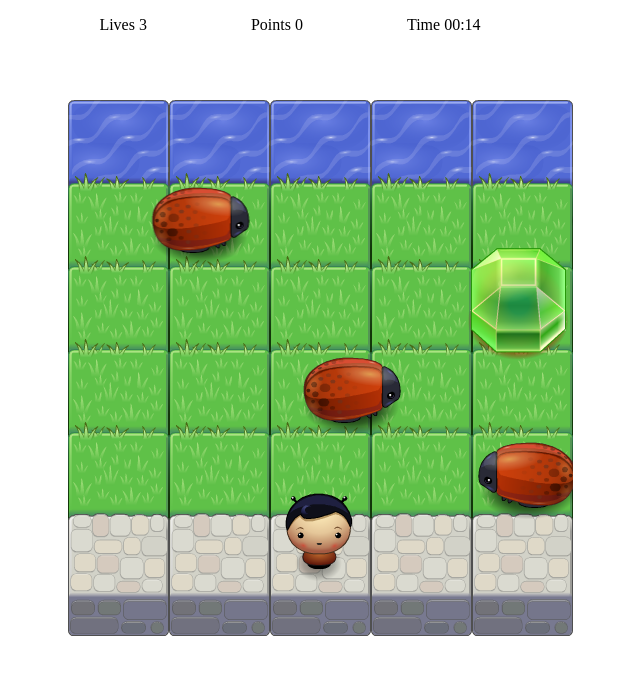
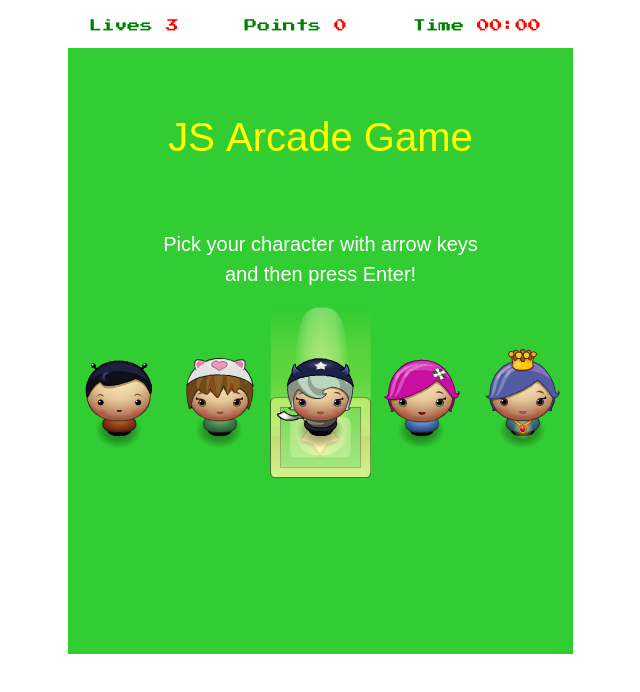
Before and after one commit to bearcub3/Udacity-FEND, a plain HTML site: page project-02-classic-arcade-game/index.html in a window 1280 px wide. Shown: the whole page, without its empty margins (320-960 px from the left). Drawn offline with Linux system fonts and the light colour scheme.

Commit message:
Final version of the game

```diff
--- a/project-02-classic-arcade-game/css/style.css
+++ b/project-02-classic-arcade-game/css/style.css
@@ -1,5 +1,8 @@
 body {
     text-align: center;
+    font-family: 'Press Start 2P', cursive;
+    font-size: 16px;
+    box-sizing: border-box;
 }
 
 ul {
@@ -8,5 +11,12 @@ ul {
 
 li {
     display: inline-block;
-    margin-right: 100px;
+    margin-right: 50px;
+    font-size: 0.8em;
+    color: green;
+    text-align: center;
 }
+
+li > span {
+    color: red;
+}
--- a/project-02-classic-arcade-game/index.html
+++ b/project-02-classic-arcade-game/index.html
@@ -4,13 +4,14 @@
     <meta charset="UTF-8">
     <title>Effective JavaScript: Frogger</title>
     <link rel="stylesheet" href="css/style.css">
+    <link href="https://fonts.googleapis.com/css?family=Press+Start+2P" rel="stylesheet">
 </head>
 <body>
     <div class="game-setting">
         <ul>
-            <li class="game-lives">Lives <span class="game-lives-score"></span></li>
-            <li class="game-points">Points <span class="game-points-score"></span></li>
-            <li class="game-timer">Time <span class="game-timer-view"></span></li>
+            <li>Lives <span class="game-lives-score"></span></li>
+            <li>Points <span class="game-points-score"></span></li>
+            <li>Time <span class="game-timer-view"></span></li√>
         </ul>
     </div>
     <script src="js/resources.js"></script>
--- a/project-02-classic-arcade-game/js/app.js
+++ b/project-02-classic-arcade-game/js/app.js
@@ -1,15 +1,12 @@
 let livesView = document.querySelector('.game-lives-score');
 let scoreView = document.querySelector('.game-points-score');
-let speedInterval;
+let timeView = document.querySelector('.game-timer-view');
+
 
 const Game = function(){
     this.width = 505;
     this.height = 606;
     this.point = 0;
-}
-
-Game.prototype.update = function(){
-
 }
 
 // Enemies our player must avoid
@@ -34,6 +31,8 @@ Enemy.prototype.update = function(dt) {
     // which will ensure the game runs at the same speed for
     // all computers.
     this.x += this.speed * dt;
+
+    // to allow ifinite movement for the bug
     if(this.startingPoint > game.width && this.x < -100){
         this.x = this.startingPoint;
     }else if(this.startingPoint < 0 && this.x > game.width){
@@ -49,13 +48,16 @@ Enemy.prototype.render = function() {
     ctx.drawImage(Resources.get(this.sprite), this.x, this.y);
 };
 
+Enemy.prototype.reset = function() {
+    this.x = x;
+    this.y = y;
+    this.speed = speed;
+}
+
 // Now write your own player class
 // This class requires an update(), render() and
 // a handleInput() method.
 const Player = function(){
-    this.sprite = 'images/char-boy.png';
-    this.x = 200;
-    this.y = 380;
     this.initPos = {x: 200, y: 380};
     this.playerPos;
     this.lives = 3;
@@ -68,33 +70,29 @@ Player.prototype.render = function(){
 Player.prototype.update = function(){
     this.playerPos = [];
     this.playerPos.push(this.x, this.y);
-    //console.log(this.playerPos);
 }
 
 Player.prototype.handleInput = function(key){
     // character moves in a direction which a user controls arrow keys
-    // left and right
+    // It moves 100 at a time according to left and right keys
+    // Whereas, it moves 85 at a time using up and down keys.
     switch (key){
         case 'left' :
-            //console.log('left');
             if(this.x > 0){
                 this.x -= 100;
             }
             break;
         case 'right' :
-            //console.log('right');
             if(this.x < 400){
                 this.x += 100;
             }
             break;
         case 'up' :
-            //console.log('up');
             if(this.y > -45){
                 this.y -= 85;
             }
             break;
         case 'down' :
-            //console.log('down');
             if(this.y < 380){
                 this.y += 85;
             }
@@ -102,6 +100,7 @@ Player.prototype.handleInput = function(key){
     }
 }
 
+// This is for the Gem items to earn points in the game.
 const PointItem = function() {
     this.gemGenerator();
 }
@@ -110,49 +109,45 @@ PointItem.prototype.render = function() {
     ctx.drawImage(Resources.get(this.sprite), this.x, this.y);
 };
 
+/* This function allows to generate a new gem item in different locations with different gem colours each time.
+   I have created two gem objects with PointItem class in this game */
 PointItem.prototype.gemGenerator = function() {
-    const gems = {
+    let gems = {
         gem: ['images/Gem-Orange.png', 'images/Gem Blue.png', 'images/Gem Green.png', 'images/Heart.png'],
         x: [0, 100, 200, 300, 400],
         y: [60, 140, 220, 310]
     };
 
-    let gemSelection = gems['gem'][Math.floor(Math.random() * 4)],
-        xPos = gems['x'][Math.floor(Math.random() * 5)],
-        yPos = gems['y'][Math.floor(Math.random() * 4)];
+    let gemSelection = gems['gem'][Math.floor(Math.random() * 4)];
+    let xPos = gems['x'][Math.floor(Math.random() * 5)];
+    let yPos = gems['y'][Math.floor(Math.random() * 4)];
 
-    this.sprite = gemSelection;
     this.x = xPos;
     this.y = yPos;
+    this.sprite = gemSelection;
 }
 
-const speedControl = function(){
+// This is for the star Item to earn additional time in the game.
+const timeAddition = function(){
     this.sprite = 'images/Star.png';
-    this.starGenerator();
 }
 
-speedControl.prototype.update = function(){
-
-}
-
-speedControl.prototype.render = function() {
+timeAddition.prototype.render = function() {
     ctx.drawImage(Resources.get(this.sprite), this.x, this.y);
 };
 
-speedControl.prototype.starGenerator = function(){
+// This function allows to create an item in a random location each time.
+timeAddition.prototype.starGenerator = function(){
     const star = {
         x: [0, 100, 200, 300, 400],
         y: [60, 140, 220, 310]
     };
-    const self = this;
+    //const self = this;
+    let xStarPos = star['x'][Math.floor(Math.random() * 5)],
+        yStarPos = star['y'][Math.floor(Math.random() * 4)];
 
-    let xPos = star['x'][Math.floor(Math.random() * 5)],
-        yPos = star['y'][Math.floor(Math.random() * 4)];
-
-    speedInterval = setInterval(function(){
-        self.x = xPos;
-        self.y = yPos;
-    }, 6000);
+        this.x = xStarPos;
+        this.y = yStarPos;
 }
 
 // Now instantiate your objects.
@@ -190,14 +185,11 @@ const gameChars = (function(global){
     }
 })(this);
 
-const game = new Game();
-const gamePlayer = gameChars.playerList();
-const gameObstacle = gameChars.enemyList();
-const gemItems = gameChars.gemList();
-const speed = new speedControl();
-
-livesView.textContent = gamePlayer.lives;
-scoreView.textContent = game.point;
+let game = new Game();
+let gamePlayer = gameChars.playerList();
+let gameObstacle = gameChars.enemyList();
+let gemItems = gameChars.gemList();
+let star = new timeAddition();
 
 // This listens for key presses and sends the keys to your
 // Player.handleInput() method. You don't need to modify this.
@@ -208,6 +200,5 @@ document.addEventListener('keyup', function(e) {
         39: 'right',
         40: 'down'
     };
-
     gamePlayer.handleInput(allowedKeys[e.keyCode]);
 });
--- a/project-02-classic-arcade-game/js/engine.js
+++ b/project-02-classic-arcade-game/js/engine.js
@@ -23,14 +23,23 @@ var Engine = (function(global) {
           canvas = doc.createElement('canvas'),
           ctx = canvas.getContext('2d');
 
+
+    let lastTime,
+        stopTime,
+        // duration is for total seconds a game was played for
+        duration = 0,
+        // timeToPlay hits 0, the game ends
+        timeToPlay,
+        animeRequest,
+        /* All the event handlers with keys are bound to the document.
+           They were activated even though they shouldn't have been.
+           To activate them in the precise situation, I had to bind some of them
+           to the variable. */
+        keysLock = false;
+
     canvas.width = 505;
     canvas.height = 606;
     doc.body.appendChild(canvas);
-
-    let lastTime,
-        animeRequest,
-        stopTime;
-
 
     /* This function serves as the kickoff point for the game loop itself
      * and handles properly calling the update and render methods.
@@ -50,6 +59,10 @@ var Engine = (function(global) {
          */
         update(dt);
         render();
+        // the game ends if a player runs out of lives or the time expires.
+        if(gamePlayer.lives === 0 || timeToPlay === 0){
+            gameEnd();
+        }
 
         /* Set our lastTime variable which is used to determine the time delta
          * for the next time this function is called.
@@ -59,6 +72,8 @@ var Engine = (function(global) {
         /* Use the browser's requestAnimationFrame function to call this
          * function again as soon as the browser is able to draw another frame.
          */
+        //win.requestAnimationFrame(main);
+
         animeRequest = win.requestAnimationFrame(main) ||
                        win.webkitRequestAnimationFrame(main) ||
                        win.mozRequestAnimationFrame(main) ||
@@ -73,59 +88,95 @@ var Engine = (function(global) {
     function init() {
         reset();
         lastTime = Date.now();
-        main();
-        countdown(20);
+        gameCharactersChoice();
     }
 
-    /* This function is called by main (our game loop) and itself calls all
-     * of the functions which may need to update entity's data. Based on how
-     * you implement your collision detection (when two entities occupy the
-     * same space, for instance when your character should die), you may find
-     * the need to add an additional function call here. For now, we've left
-     * it commented out - you may or may not want to implement this
-     * functionality this way (you could just implement collision detection
-     * on the entities themselves within your app.js file).
-     */
-    function update(dt) {
-        updateEntities(dt);
-        checkCollisions();
-        gameEnd();
-    }
+    /* This function helps a player choose a game character with arrow keys before a game starts */
+    function gameCharactersChoice(){
 
-    /* This is called by the update function and loops through all of the
-     * objects within your allEnemies array as defined in app.js and calls
-     * their update() methods. It will then call the update function for your
-     * player object. These update methods should focus purely on updating
-     * the data/properties related to the object. Do your drawing in your
-     * render methods.
-     */
-    function updateEntities(dt) {
-        gameObstacle.forEach(function(enemy) {
-            enemy.update(dt);
-        });
-        gamePlayer.update();
-        speed.update();
+        let characters = [
+            'images/char-boy.png',
+            'images/char-cat-girl.png',
+            'images/char-horn-girl.png',
+            'images/char-pink-girl.png',
+            'images/char-princess-girl.png',
+        ];
+
+        const selector = {
+            sprite: 'images/selector.png',
+            // the initial position of the selector
+            row: 3,
+            col: 2
+        };
+
+        gameInit(characters, selector);
+
+        // the initial game screen with the selection of the characters, induction and the title.
+        function gameInit(characters, selector){
+            keysLock = true;
+            ctx.clearRect(0, 0, canvas.width, canvas.height);
+
+            ctx.fillStyle = 'limegreen';
+            ctx.fillRect(0, 0, canvas.width, canvas.height);
+            ctx.textAlign = 'center';
+            ctx.font = '30pt sans-serif';
+            ctx.fillStyle = 'yellow';
+
+            const welcome = 'JS Arcade Game';
+            ctx.fillText(welcome, canvas.width/2, canvas.height/2 - 200);
+
+            ctx.font = '15pt sans-serif';
+            ctx.fillStyle = 'white';
+
+            const intro1 = 'Pick your character with arrow keys';
+            ctx.fillText(intro1, canvas.width/2, canvas.height/2 - 100);
+            const intro2 = 'and then press Enter!';
+            ctx.fillText(intro2, canvas.width/2, canvas.height/2 - 70);
+
+            ctx.drawImage(Resources.get(selector.sprite), selector.col*101, selector.row*83+10);
+
+            for (var i=0;i<characters.length;i++) {
+                ctx.drawImage(Resources.get(characters[i]), i*101, 3*83);
+            }
+        }
+
+        document.addEventListener('keyup', keyControl);
+
+        function keyControl(e){
+            if(keysLock){
+                if (e.keyCode === 37 && selector.col > 0) {
+                    selector.col -= 1;
+                    gameInit(characters, selector);
+                } else if (e.keyCode === 39 && selector.col < 4) {
+                    selector.col += 1;
+                    gameInit(characters, selector);
+                } else if (e.keyCode === 13) {
+                    clearTimeout(stopTime);
+                    gamePlayer.sprite = characters[selector.col];
+                    gamePlayer.x = 200;
+                    gamePlayer.y = 380;
+                    countdown(40);
+                    main();
+                }
+            }
+        }
     }
 
     // This is for checking Collisions of two items.
     function checkCollisions(){
+        // the extent of the collision of the two items between a game player and a bug(enemy)
         gameObstacle.forEach(function(enemy){
-            //player.playerPos[0] >= enemy.enemyPos[0]
             if((gamePlayer.playerPos[1]+20) === enemy.enemyPos[1]){
                 if(gamePlayer.playerPos[0] >= (enemy.enemyPos[0]-35) && gamePlayer.playerPos[0] <= (enemy.enemyPos[0]+35)){
                     gamePlayer.x = gamePlayer.initPos.x;
                     gamePlayer.y = gamePlayer.initPos.y;
                     gamePlayer.lives--;
                     livesView.textContent = gamePlayer.lives;
-                    if(!gamePlayer.lives){
-                        setTimeout(function(){
-                            cancelAnimationFrame(animeRequest)
-                        }, 200);
-                    }
                 }
             }
         });
 
+        // depending on which item a player get, a player can win more points or lives.
         gemItems.forEach(function(gem){
             if(gamePlayer.playerPos[0] === gem.x){
                 if((gamePlayer.playerPos[1]+25) >= gem.y && (gamePlayer.playerPos[1]-25) <= gem.y){
@@ -144,67 +195,133 @@ var Engine = (function(global) {
             }
         });
 
-        if(gamePlayer.playerPos[0] === speed.x){
-            if((gamePlayer.playerPos[1]+25) >= speed.y && (gamePlayer.playerPos[1]-25) <= speed.y){
-                clearInterval(speedInterval);
-                speed.x = -100;
-                speed.y = -100;
-
-
+        /* when a player gets a star, the game is extended for extra 10 seconds each time.
+           and a star will appear almost every 6 seconds. */
+        if(gamePlayer.playerPos[0] === star.x){
+            if((gamePlayer.playerPos[1]+25) >= star.y && (gamePlayer.playerPos[1]-25) <= star.y){
+                star.x = -100;
+                star.y = -100;
                 addTime(10);
+                setTimeout(function(){
+                    star.starGenerator();
+                }, 6000);
 
                 function addTime(seconds){
-                    countdown.call(this, seconds);
                     clearTimeout(stopTime);
-                    let prevSec = sec;
-                    this.sec = prevSec;
-                    sec += prevSec;
-
+                    countdown.call(this.sec, seconds);
+                    sec = this.sec + seconds;
+                    timeToPlay = sec;
                 }
-
-                // for(let i=0;i<gameObstacle.length;i++){
-                //     if(i === (2*i)){
-                //         gameObstacle.shift();
-                //     }
-                // }
-
-                speed.starGenerator();
             }
         }
     }
 
-    function gameEnd(){
-        const timeViewer = document.querySelector('.game-timer-view');
-        if(timeViewer.textContent === '00:00' || gamePlayer.lives === 0){
-            clearTimeout(stopTime);
-            setTimeout(function(){
-                cancelAnimationFrame(animeRequest)
-            }, 200);
-        }
-    }
-
-    /* game timer */
+    // game countdown timer
     function countdown(seconds) {
-        const counter = document.querySelector('.game-timer-view');
         this.sec = seconds;
         this.mins = seconds > 60? seconds/60 : 0;
+        timeToPlay = seconds;
+
+        let passed = false;
 
         tick();
 
         function tick() {
+            passed = false;
             if(this.sec > 60){
                 this.current_minutes = mins-1;
             }
             this.sec--;
-            counter.innerHTML = (!this.mins? "00" : this.current_minutes.toString()) + ":" + (this.sec < 10 ? "0" : "") + String(this.sec);
+            timeToPlay--;
+            timeView.textContent = (!this.mins? '00' : this.current_minutes.toString()) + ':' + (this.sec < 10 ? '0' : '') + String(this.sec);
             if( this.sec > 0 ) {
                 stopTime = setTimeout(tick, 1000);
+                passed = true;
+                if(passed){
+                    duration++;
+                }
             } else {
                 if(this.mins > 1){
                     countdown(this.mins-1);
                 }
             }
         }
+    }
+
+    /* game ending */
+    function gameEnd(){
+        keysLock = false;
+        clearTimeout(stopTime);
+        document.addEventListener('keyup', initGame);
+        setTimeout(function(){
+            cancelAnimationFrame(animeRequest)
+        }, 200);
+
+        ctx.clearRect(0, 0, canvas.width, canvas.height);
+        ctx.fillStyle = 'limegreen';
+        ctx.fillRect(0, 0, canvas.width, canvas.height);
+        ctx.textAlign = 'center';
+        ctx.font = '45pt sans-serif';
+        ctx.fillStyle = 'yellow';
+        const ending = 'The End';
+        ctx.fillText(ending, canvas.width/2, canvas.height/2 - 200);
+        ctx.drawImage(Resources.get('images/Star.png'), this.x, this.y);
+
+        ctx.font = '20pt sans-serif';
+        ctx.fillStyle = 'white';
+
+        // depending on game score, different words are shown.
+        if(game.point < 100){
+            let encouragement = 'Good Try!';
+            ctx.fillText(encouragement, canvas.width/2, canvas.height/2 - 50);
+        } else if(game.point > 100 && game.point < 250){
+            let goodWork = 'Great! Can you beat your score?';
+            ctx.fillText(goodWork, canvas.width/2, canvas.height/2 - 50);
+        } else if(game.point > 250){
+            let godLevel = 'You deserve a standing ovation!';
+            ctx.fillText(godLevel, canvas.width/2, canvas.height/2 - 50);
+        }
+        // showing that how many seconds a player played a game
+        let gameDuration = `You played this game for ${duration} seconds.`;
+        ctx.fillText(gameDuration, canvas.width/2, canvas.height/2 - 130);
+        // showing that how many points a player earned in a game
+        let gamePoints = `You've earned total ${game.point} points.`;
+        ctx.fillText(gamePoints, canvas.width/2, canvas.height/2 - 90);
+        // telling a player to use space key to play a game again
+        let replay = 'Press Space key to play again!';
+        ctx.fillText(replay, canvas.width/2, canvas.height/2 + 10);
+    }
+
+    function initGame(e){
+        if(e.keyCode === 32){
+            init();
+        }
+    }
+
+    /* This function is called by main (our game loop) and itself calls all
+     * of the functions which may need to update entity's data. Based on how
+     * you implement your collision detection (when two entities occupy the
+     * same space, for instance when your character should die), you may find
+     * the need to add an additional function call here. For now, we've left
+     * it commented out - you may or may not want to implement this
+     * functionality this way (you could just implement collision detection
+     * on the entities themselves within your app.js file).
+     */
+    function update(dt) {
+        updateEntities(dt);
+        checkCollisions();
+    }
+
+    /* This is called by the update function and loops through all of the
+     * objects within your allEnemies array as defined in app.js and calls
+     * their update() methods. It will then call the update function for your
+     * player object. These update methods should focus purely on updating
+     * the data/properties related to the object. Do your drawing in your
+     * render methods.
+     */
+    function updateEntities(dt) {
+        gameObstacle.forEach( obstacle => obstacle.update(dt));
+        gamePlayer.update();
     }
 
     /* This function initially draws the "game level", it will then call
@@ -217,16 +334,17 @@ var Engine = (function(global) {
         /* This array holds the relative URL to the image used
          * for that particular row of the game level.
          */
-        const numRows = 6,
-              numCols = 5,
-              rowImages = [
+        var rowImages = [
                 'images/water-block.png',   // Top row is water
-                'images/grass-block.png',   // Row 1 of 3 of stone
-                'images/grass-block.png',   // Row 2 of 3 of stone
-                'images/grass-block.png',   // Row 3 of 3 of stone
-                'images/grass-block.png',   // Row 1 of 2 of grass
-                'images/stone-block.png'    // Row 2 of 2 of grass
-            ];
+                'images/stone-block.png',   // Row 1 of 3 of stone
+                'images/stone-block.png',   // Row 2 of 3 of stone
+                'images/stone-block.png',   // Row 3 of 3 of stone
+                'images/stone-block.png',   // Row 1 of 2 of grass
+                'images/grass-block.png'    // Row 2 of 2 of grass
+            ],
+            numRows = 6,
+            numCols = 5,
+            row, col;
 
         // Before drawing, clear existing canvas
         ctx.clearRect(0,0,canvas.width,canvas.height);
@@ -235,8 +353,8 @@ var Engine = (function(global) {
          * and, using the rowImages array, draw the correct image for that
          * portion of the "grid"
          */
-        for (let row = 0; row < numRows; row++) {
-            for (let col = 0; col < numCols; col++) {
+        for (row = 0; row < numRows; row++) {
+            for (col = 0; col < numCols; col++) {
                 /* The drawImage function of the canvas' context element
                  * requires 3 parameters: the image to draw, the x coordinate
                  * to start drawing and the y coordinate to start drawing.
@@ -258,12 +376,10 @@ var Engine = (function(global) {
         /* Loop through all of the objects within the allEnemies array and call
          * the render function you have defined.
          */
-        gameObstacle.forEach(function(enemy) {
-            enemy.render();
-        });
+        gameObstacle.forEach(obstacle => obstacle.render());
         gamePlayer.render();
         gemItems.forEach(gem => gem.render());
-        speed.render();
+        star.render();
     }
 
     /* This function does nothing but it could have been a good place to
@@ -271,7 +387,15 @@ var Engine = (function(global) {
      * those sorts of things. It's only called once by the init() method.
      */
     function reset() {
-        // noop
+        duration = 0;
+        game.point = 0;
+        gamePlayer.lives = 3;
+        gameObstacle.forEach(obstacle => obstacle.reset);
+        gemItems.forEach(gem => gem.gemGenerator());
+        star.starGenerator();
+        livesView.textContent = gamePlayer.lives;
+        scoreView.textContent = game.point;
+        timeView.textContent = '00:00';
     }
 
     /* Go ahead and load all of the images we know we're going to need to
@@ -285,12 +409,16 @@ var Engine = (function(global) {
         'images/enemy-bug.png',
         'images/enemy-bug-backwards.png',
         'images/char-boy.png',
+        'images/char-cat-girl.png',
+        'images/char-horn-girl.png',
+        'images/char-pink-girl.png',
+        'images/char-princess-girl.png',
+        'images/selector.png',
         'images/Gem-Orange.png',
         'images/Gem Blue.png',
         'images/Gem Green.png',
         'images/Heart.png',
-        'images/Star.png',
-        'images/Poop.png'
+        'images/Star.png'
     ]);
     Resources.onReady(init);
 
```
Also changed, not shown: project-02-classic-arcade-game/images/Poop.png (deleted), project-02-classic-arcade-game/readme.md.
